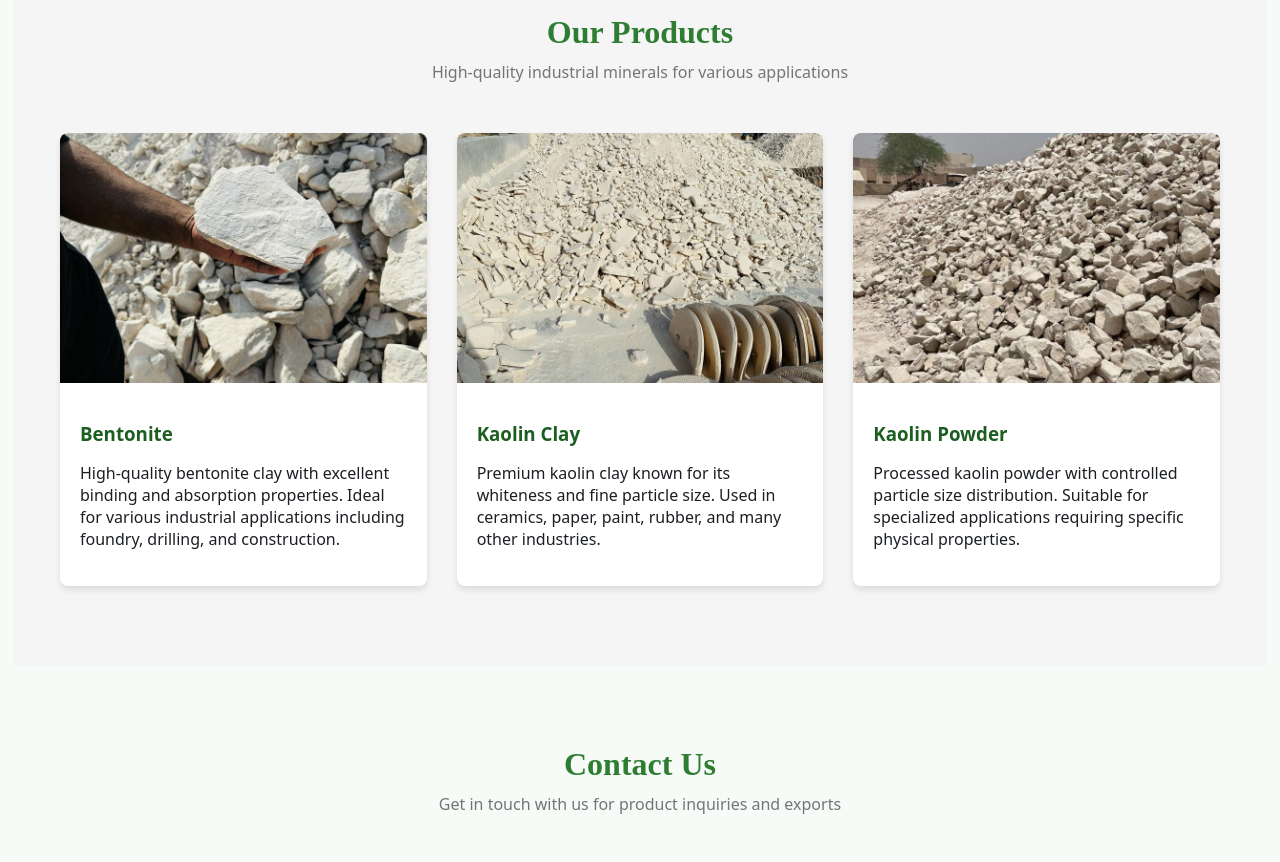
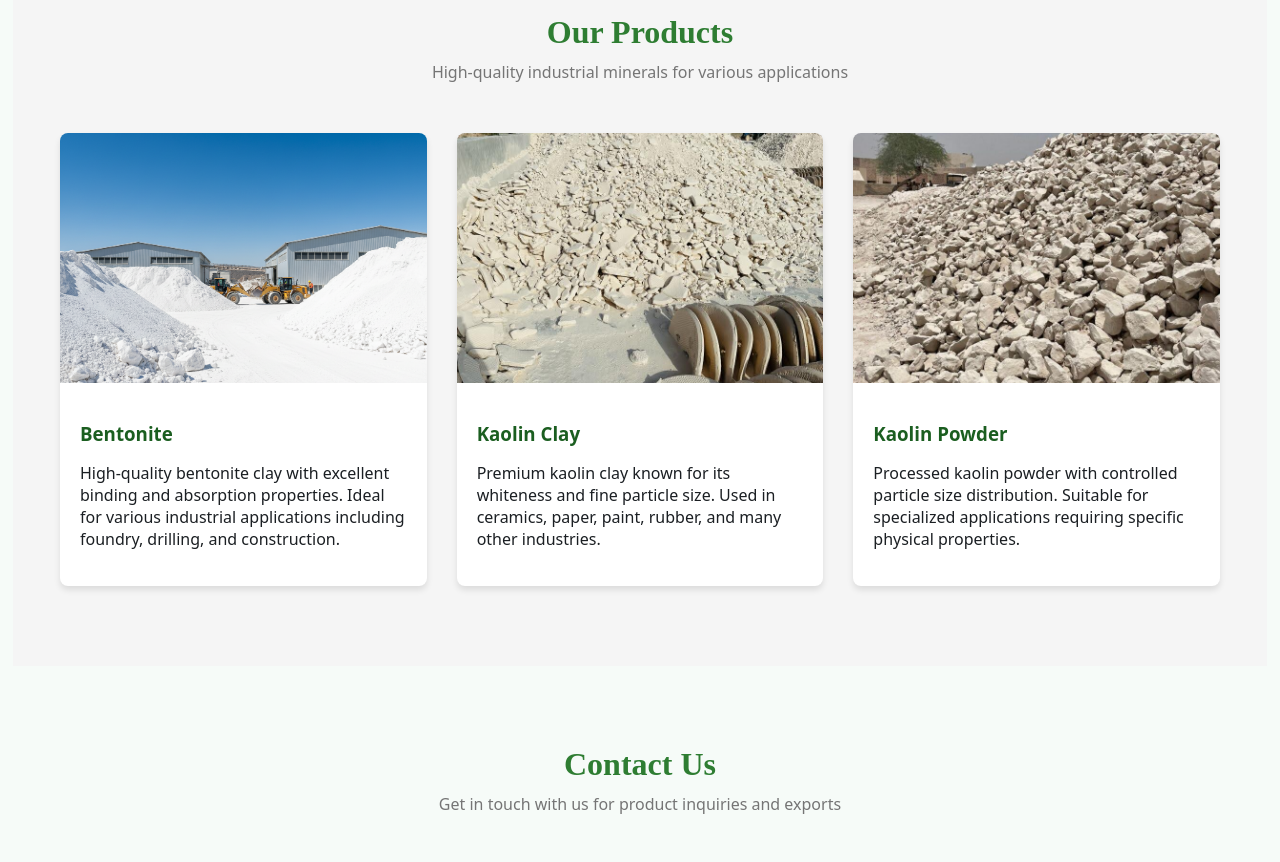
Before and after one commit to DAKSHSHARMA2901/GTI, a website: page index.html in a window 1280 px wide. Shown: the part 1560-2422 px from the top of the page. Drawn offline with Linux system fonts and the light colour scheme.

Commit message:
Replace Bentonite Clay image with Gemini generated image

```diff
--- a/index.html
+++ b/index.html
@@ -199,7 +199,7 @@
             <div class="product-grid">
                 <div class="product-card">
                     <div class="product-img">
-                        <img src="public/IMG-20251101-WA0004.jpg" alt="Bentonite Clay" />
+                        <img src="public/Gemini_Generated_Image_bpnqmabpnqmabpnq.png" alt="Bentonite Clay" />
                     </div>
                     <div class="product-content">
                         <h3>Bentonite</h3>
```
Also changed, not shown: products.html (+1 -1 lines).
